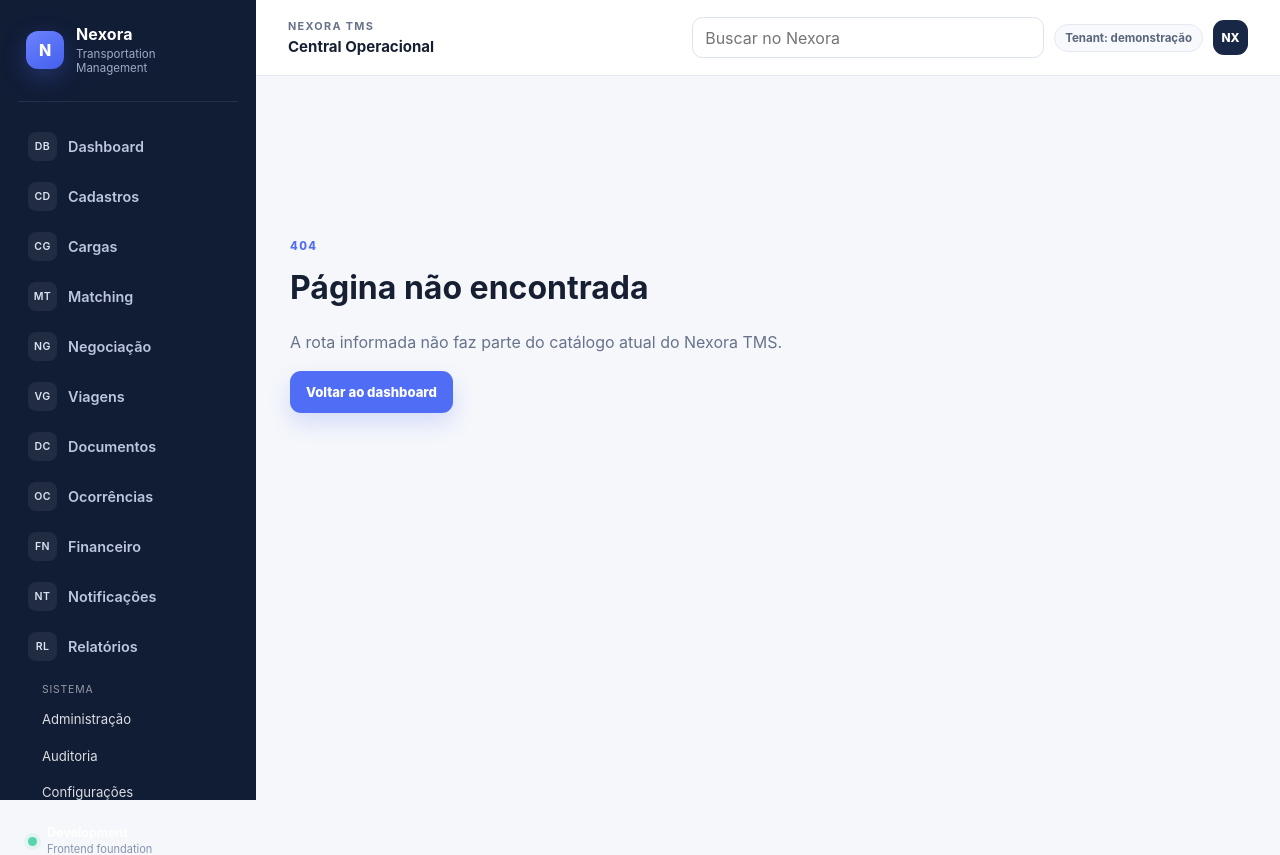
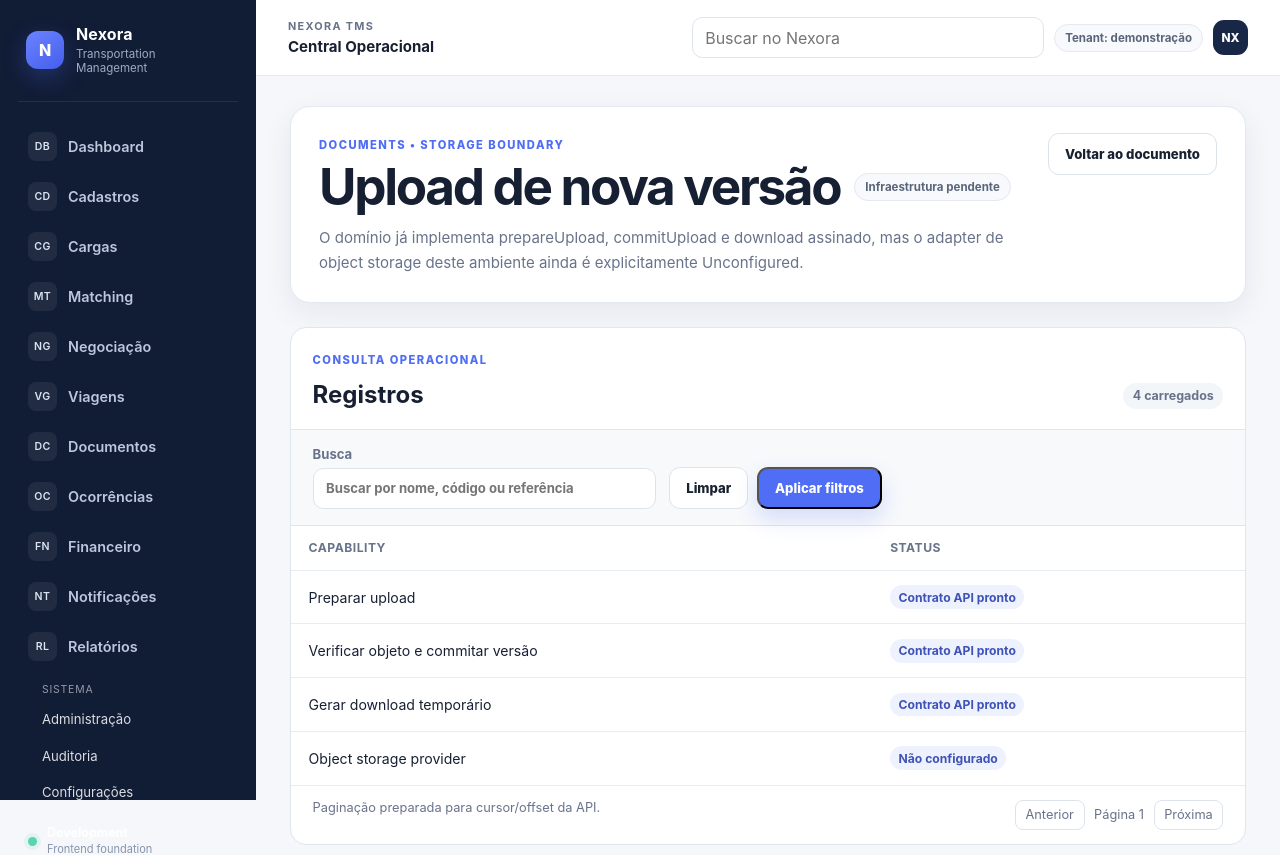
Before and after one commit to brunabarrichello/nexora-tms, a Next.js app in the folder apps/web/: page /documentos/1/upload in a window 1280 px wide. Before the commit this address had no page. Shown: the top 855 px of the page. Built offline with nearby package versions, Linux system fonts and the light colour scheme.

Commit message:
feat(web): expose document storage readiness

```diff
--- /dev/null
+++ b/apps/web/app/documentos/[documentId]/upload/page.tsx
@@ -0,0 +1,27 @@
+import { OperationalPage } from '../../../_components/operational-page';
+
+export default async function Page({ params }: Readonly<{ params: Promise<{ documentId: string }> }>) {
+  const { documentId } = await params;
+  return (
+    <OperationalPage
+      eyebrow="Documents • Storage boundary"
+      title="Upload de nova versão"
+      description="O domínio já implementa prepareUpload, commitUpload e download assinado, mas o adapter de object storage deste ambiente ainda é explicitamente Unconfigured."
+      status="Infraestrutura pendente"
+      filters={[]}
+      columns={[{ key: 'capability', label: 'Capability' }, { key: 'status', label: 'Status' }]}
+      rows={[
+        { id: 'prepare', capability: 'Preparar upload', status: 'Contrato API pronto' },
+        { id: 'verify', capability: 'Verificar objeto e commitar versão', status: 'Contrato API pronto' },
+        { id: 'download', capability: 'Gerar download temporário', status: 'Contrato API pronto' },
+        { id: 'adapter', capability: 'Object storage provider', status: 'Não configurado' },
+      ]}
+      actions={[{ href: `/documentos/${documentId}`, label: 'Voltar ao documento', variant: 'secondary' }]}
+      integrationNotes={[
+        'Nenhuma credencial ou storageKey é solicitada manualmente pela Web.',
+        'Quando o adapter real for configurado, esta página deve consumir o fluxo prepare → upload direto → commit.',
+        'A versão documental só pode ser persistida depois que o adapter verificar o objeto enviado.',
+      ]}
+    />
+  );
+}
```
